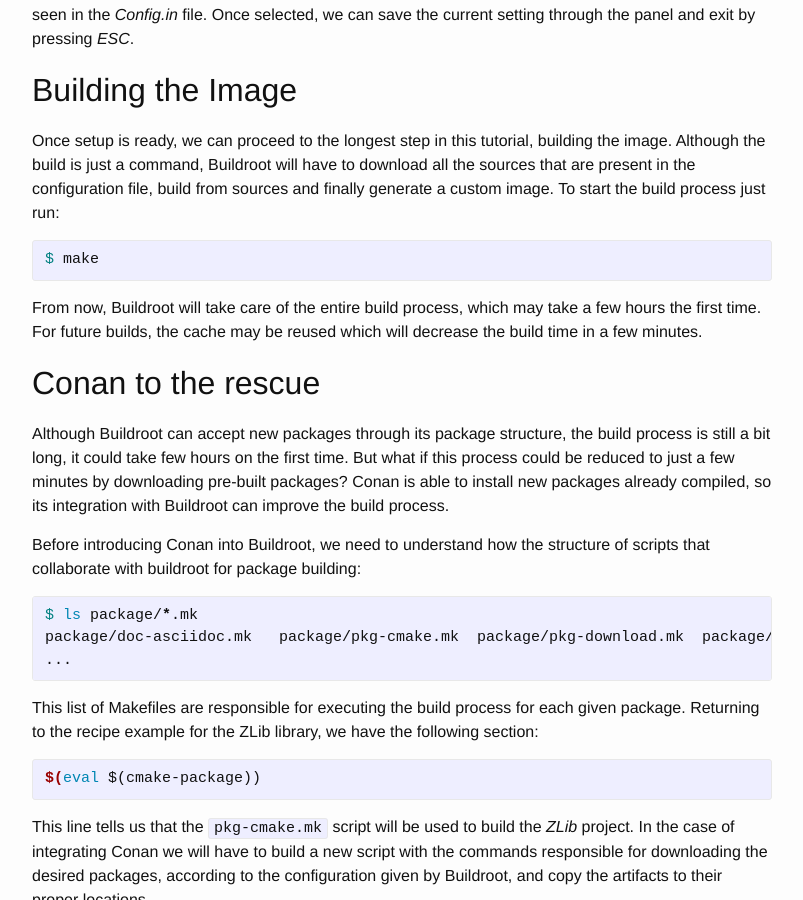
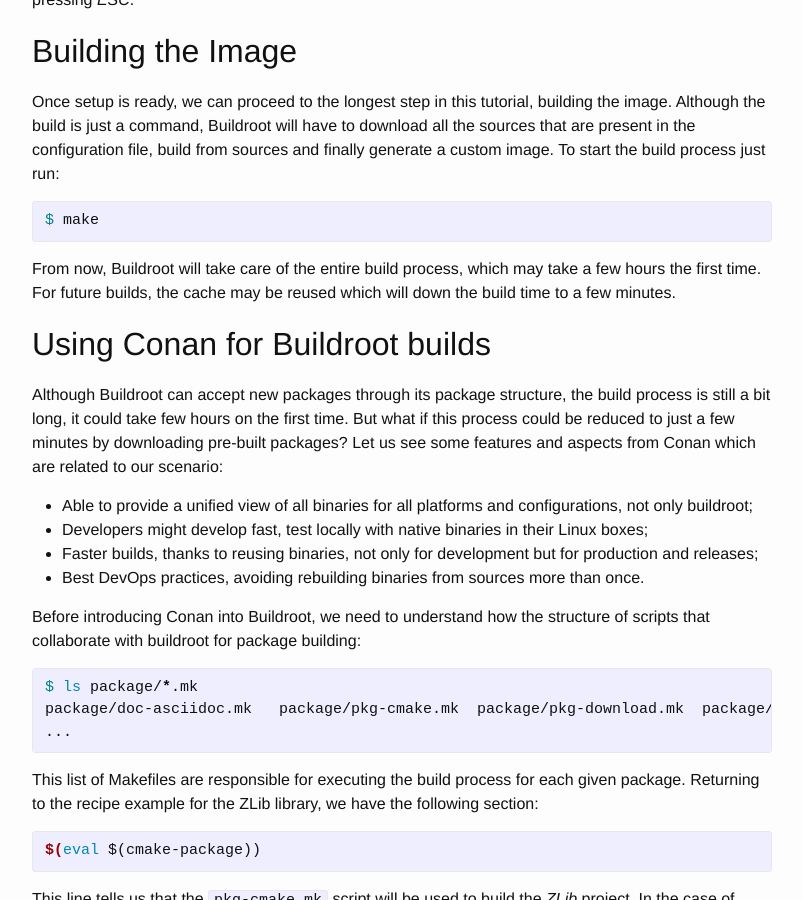
Before and after one commit to conan-io/conan-io.github.io, a Jekyll site: the page built from _posts/2019-08-14-Creating-small-Linux-images-with-Buildroot.markdown, in a window 1280 px wide and 900 px high, scrolled down 4197 px. Shown: the whole window, without its empty margins (238-1041 px from the left). Built offline with Jekyll 4.4.1, drawn with Linux system fonts in a browser that asks for light colours; comment, search, counter and statistics services are not loaded; some of the changed text lies outside the part shown.

Commit message:
Few updates
Signed-off-by: Uilian Ries <uilianries@gmail.com>

```diff
--- a/_posts/2019-08-14-Creating-small-Linux-images-with-Buildroot.markdown
+++ b/_posts/2019-08-14-Creating-small-Linux-images-with-Buildroot.markdown
@@ -15,8 +15,6 @@ In this blog post we will comment on using Buildroot and how we can use it to cr
 <img src="{{ site.url }}/assets/post_images/2019-08-14/buildroot-logo.png" style="width:200px;display: block;margin: 0 auto;"/>
 
 Buildroot is a tool for automating the creation of Embedded Linux distributions. It builds the code for the architecture of the board so it was set up, all through an overview of Makefiles. In addition to being open-source, it is licensed under [GPL-2.0-or-later](https://spdx.org/licenses/GPL-2.0-or-later.html).
-
-If you want to know more about cross-compilation process, we have a blog post about it [here](https://blog.conan.io/2017/03/30/Cross-building-and-debugging-C-C++-libraries-for-the-Raspberry-PI.html).
 
 ## How to Install
 
@@ -171,11 +169,16 @@ $ make
 
 {% endhighlight %}
 
-From now, Buildroot will take care of the entire build process, which may take a few hours the first time. For future builds, the cache may be reused which will decrease the build time in a few minutes.
+From now, Buildroot will take care of the entire build process, which may take a few hours the first time. For future builds, the cache may be reused which will down the build time to a few minutes.
 
-## Conan to the rescue
+## Using Conan for Buildroot builds
 
-Although Buildroot can accept new packages through its package structure, the build process is still a bit long, it could take few hours on the first time. But what if this process could be reduced to just a few minutes by downloading pre-built packages? Conan is able to install new packages already compiled, so its integration with Buildroot can improve the build process.
+Although Buildroot can accept new packages through its package structure, the build process is still a bit long, it could take few hours on the first time. But what if this process could be reduced to just a few minutes by downloading pre-built packages? Let us see some features and aspects from Conan which are related to our scenario:
+
+- Able to provide a unified view of all binaries for all platforms and configurations, not only buildroot;
+- Developers might develop fast, test locally with native binaries in their Linux boxes;
+- Faster builds, thanks to reusing binaries, not only for development but for production and releases;
+- Best DevOps practices, avoiding rebuilding binaries from sources more than once.
 
 Before introducing Conan into Buildroot, we need to understand how the structure of scripts that collaborate with buildroot for package building:
 
```
